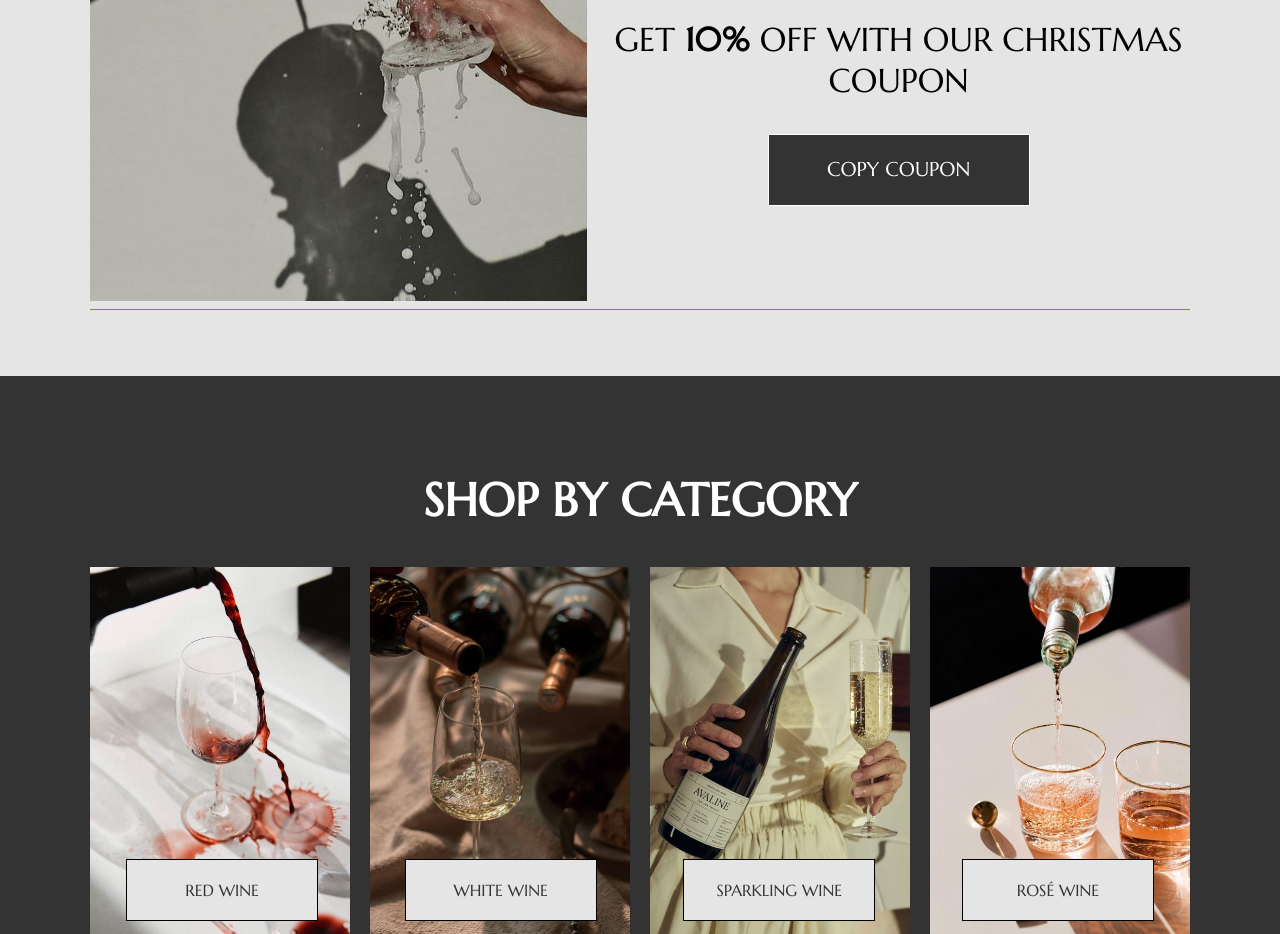
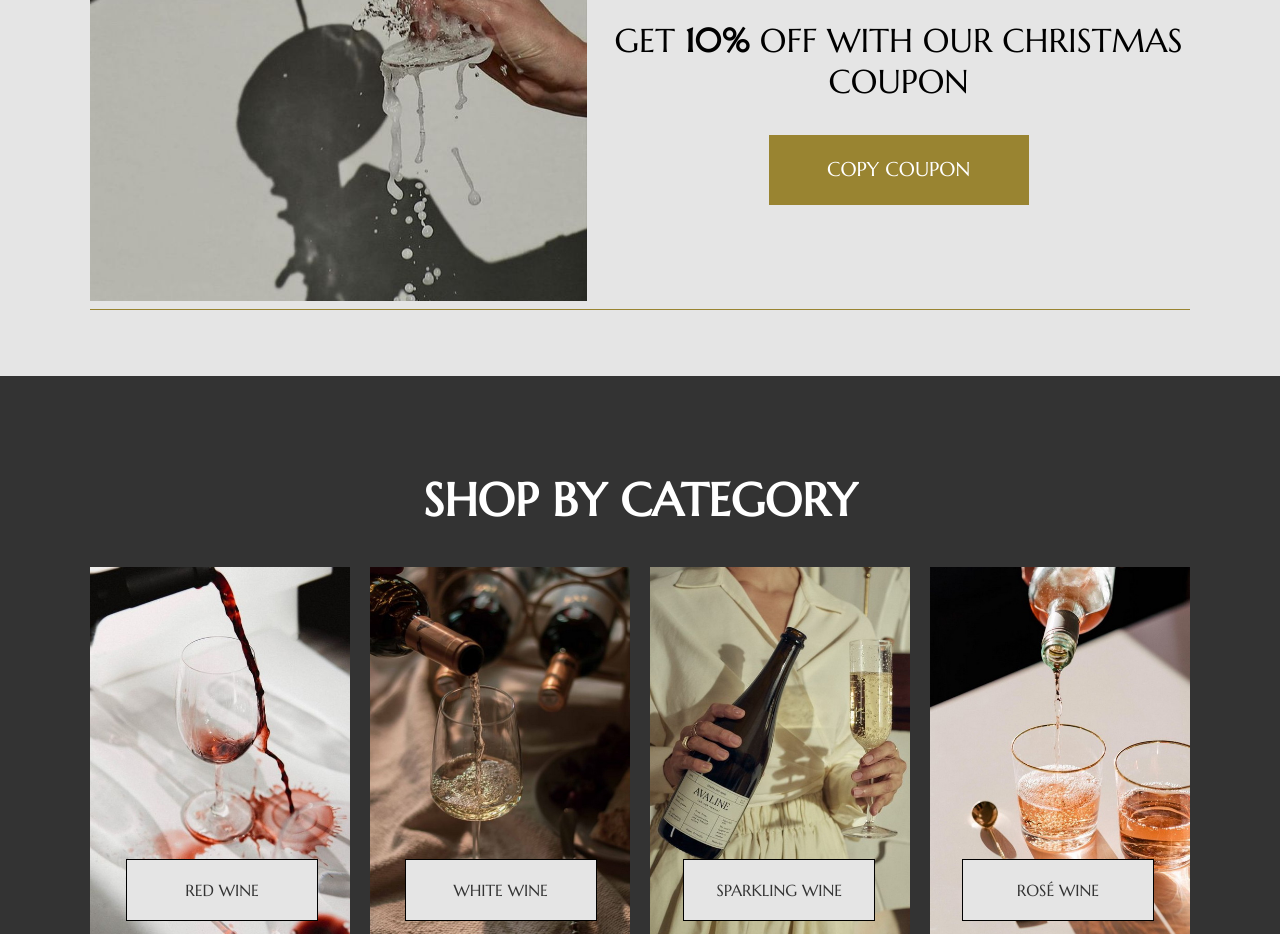
Before and after one commit to mitjasha/online-shop, a React (Create React App) app: page / in a window 1280 px wide. Shown: the part 1380-2314 px from the top of the page. Built offline with nearby package versions, Linux system fonts and the light colour scheme.

Commit message:
feat: style button in coupon section

```diff
--- a/src/pages/MainPage/MainPage.tsx
+++ b/src/pages/MainPage/MainPage.tsx
@@ -47,7 +47,12 @@ const MainPage: React.FC = () => {
                 GET <span className="text__bold">10%</span> OFF WITH OUR
                 CHRISTMAS COUPON
               </p>
-              <Button className="coupon__button">COPY COUPON</Button>
+              <Button
+                className="coupon__button"
+                style={{ backgroundColor: "#998431", border: "none" }}
+              >
+                COPY COUPON
+              </Button>
             </div>
           </div>
           <hr className="break-line" />
```
